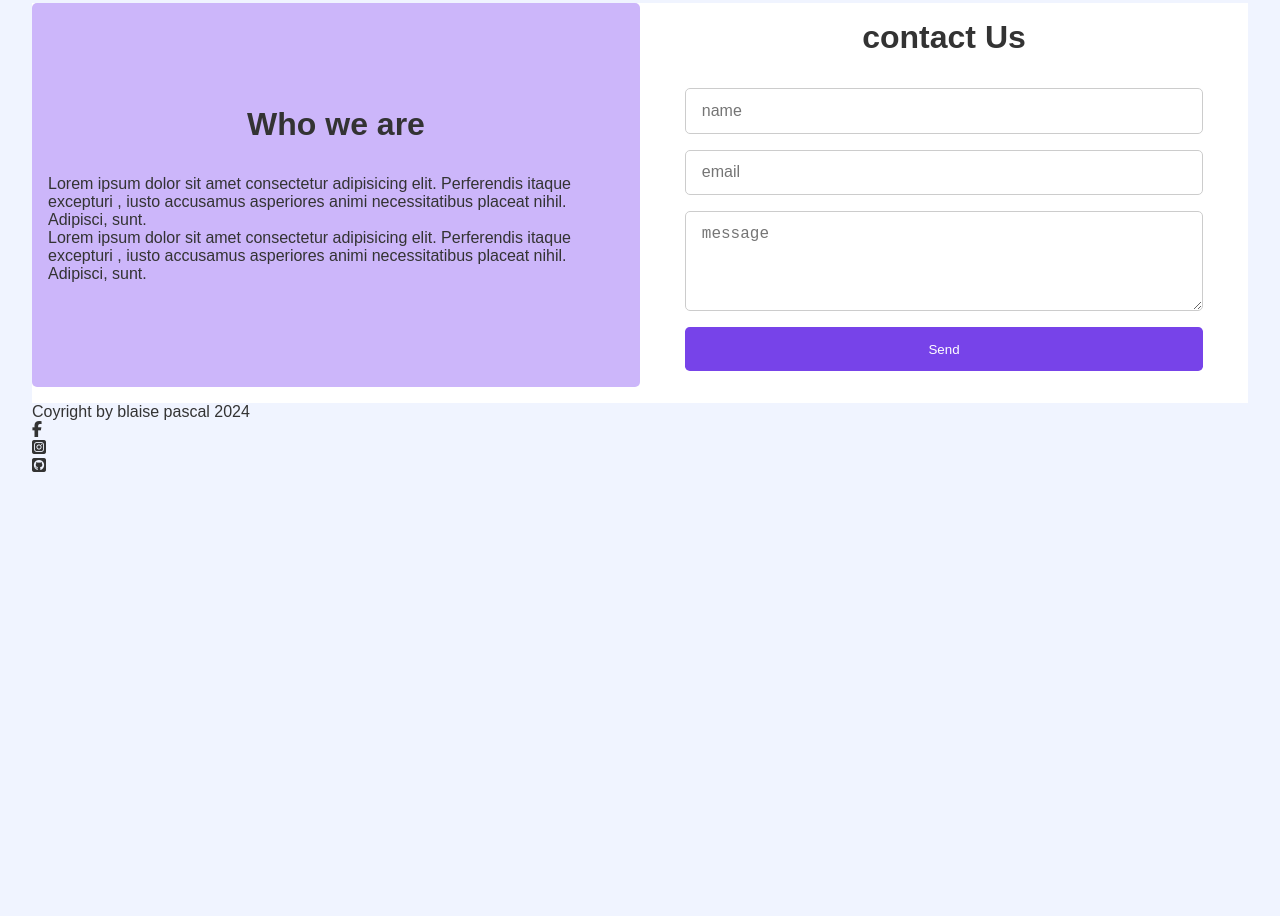
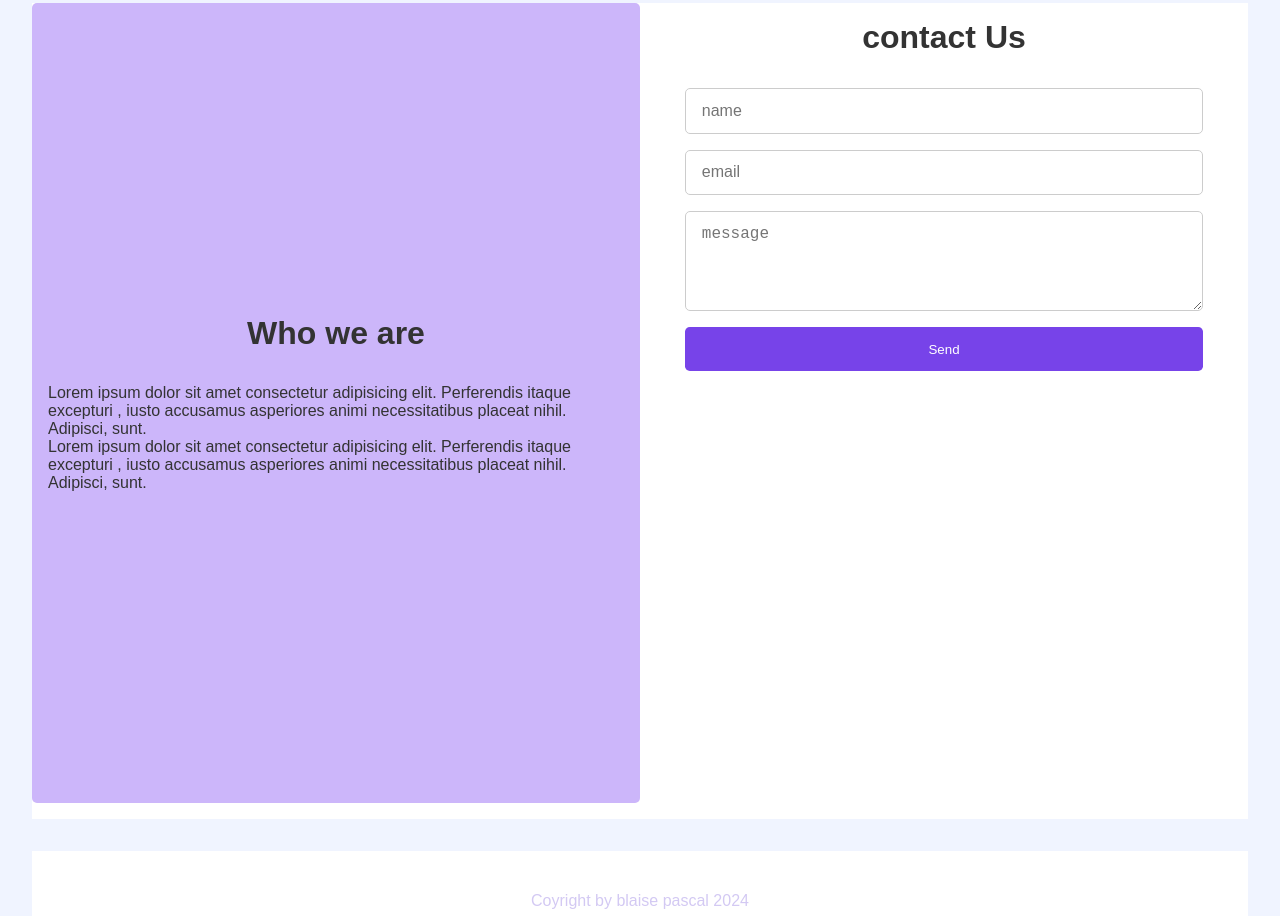
Before and after one commit to Blaisepasca/Drctuto, a plain HTML site: page index.html in a window 1280 px wide. Shown: the part 1881-2797 px from the top of the page. Before the commit the page ends 2388 px from the top, so only its background shows below. Drawn offline with Linux system fonts and the light colour scheme.

Commit message:
new push

```diff
--- a/index.html
+++ b/index.html
@@ -130,7 +130,7 @@
         </footer>
 
         <!-- Sociaux media -->
-        <div class="contact">
+        <div class="Sociau">
             <div class="carte">
                 <i class="fa-brands fa-facebook-f"></i>
             </div>
--- a/style.css
+++ b/style.css
@@ -242,6 +242,8 @@ main{
     margin-bottom: 1rem;
     position: relative;
     padding: 1rem;
+    height: 100vh;
+
 
 }
 #contact .partie1{
@@ -294,5 +296,48 @@ main{
     transition: 0.3s;
 }
 .partie2 form button:hover{
-    color: var(--var-secondary-color);
+    background-color:#4F5AFF;
+    color: #C2BDBC;
+    border: 1px solid var(--var-secondary-color);
 }
+                    /* css of footer */
+
+footer{
+    width: 100%;
+    height: 100px;
+    background-color: var(--var-text-color);
+    margin-top: 2rem;
+    display: flex;
+    justify-content: center;
+    align-items: center;
+    color: var(--var-bg-dark);
+}
+                       /* style of sociaux media */
+
+.Sociau{
+    position: fixed;
+    right: 0;
+    bottom: 3rem;
+    background-color: #ccb6fa;
+    padding: 10px;
+    border-radius: 2px;
+    display: flex;
+    flex-direction: column;
+    gap: 5px;
+
+}
+.Sociau .carte{
+    width: 30px;
+    height: 30px;
+    padding:1rem;
+    display: flex;
+    align-items: center;
+    justify-content: center;
+    transform: 0.3s;
+    cursor: pointer;
+
+}
+.carte:hover{
+    background-color: #fff;
+    border-radius: 5px;
+}
```
